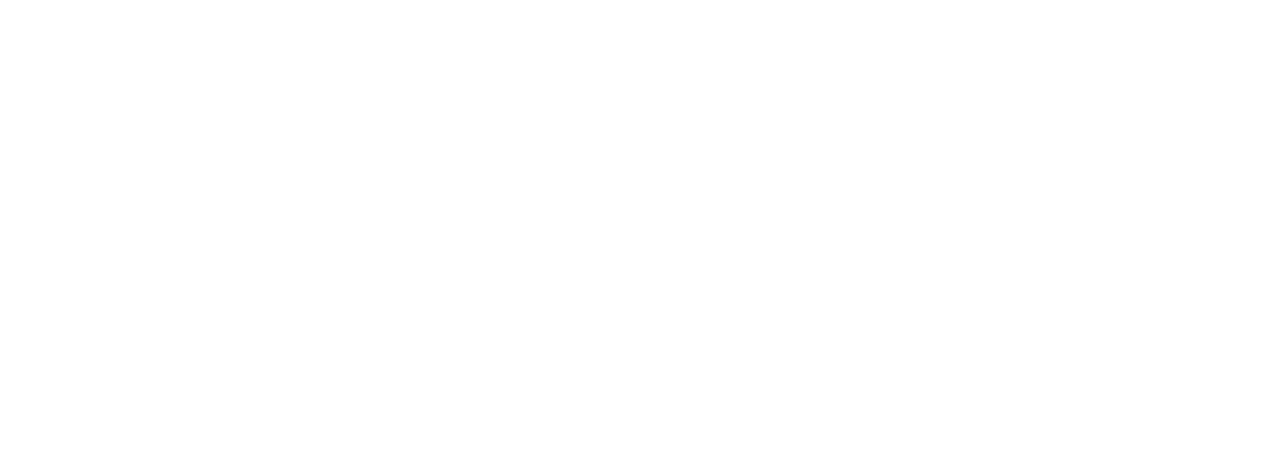
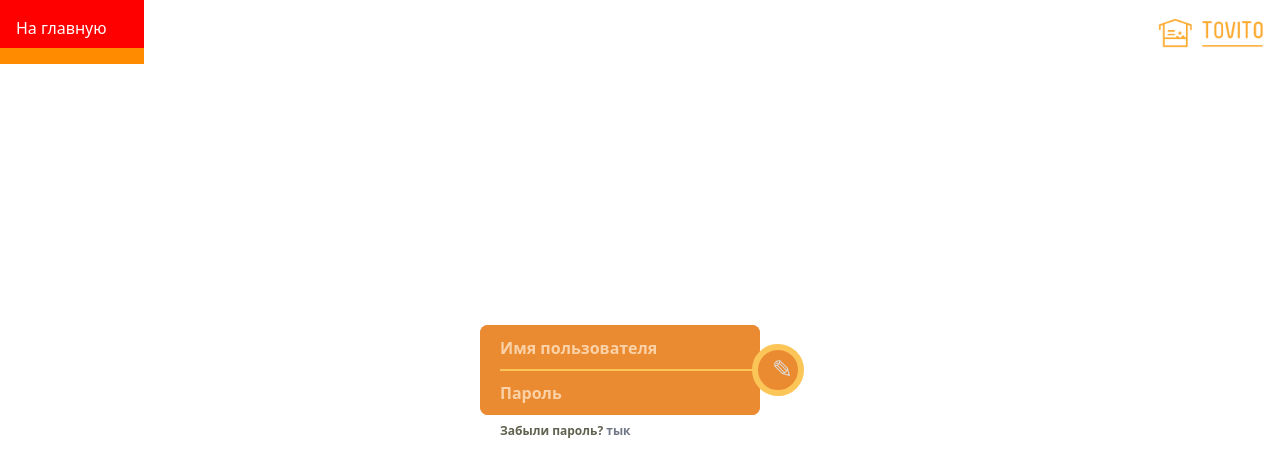
Before and after one commit to PavKiki/Tovito-marketplace, a React (Create React App) app: page /account in a window 1280 px wide. Shown: the top 474 px of the page. Built offline with nearby package versions, Linux system fonts and the light colour scheme.

Commit message:
0.0.4 (about and profile added)

```diff
--- a/src/components/About.tsx
+++ b/src/components/About.tsx
@@ -1,9 +1,14 @@
+import { ToMainNavPanel } from "./ToMainNavPanel"
+
 export function About() {
     return(
-        <div className="aboutPage">
-            <h1>About</h1>
-            <p>Contact number: +7 (937) 372 81-91</p>
-            <p>Email: abdulkin2002@gmail.com</p>
+        <div className="about-page">
+            <ToMainNavPanel/>
+            <div className="about-info-container text-center pt-6">
+                <h1 className="text-5xl">About</h1>
+                <p className="text-3xl pt-4">Contact number: +7 (937) 372 81-91</p>
+                <p className="text-3xl">Email: abdulkin2002@gmail.com</p>
+            </div>
         </div>
     )
 }
--- a/src/components/Account.tsx
+++ b/src/components/Account.tsx
@@ -1,10 +1,18 @@
-import { singleAccount } from "../models"
+import { ToMainNavPanel } from "./ToMainNavPanel"
 
 export function Account() {
     return (
         <div className='profile-page'>
+            <ToMainNavPanel></ToMainNavPanel>
             <div className='entrance-window'>
-
+                <div id="wrapper">
+                    <form id="signin" method="" action="">
+                        <input type="text" id="user" name="user" placeholder="Имя пользователя" />
+                        <input type="password" id="pass" name="pass" placeholder="Пароль" />
+                        <button type="submit">&#9998;</button>
+                        <p>Забыли пароль?<a href="#"> тык</a></p>
+                    </form>
+                </div>
             </div>
         </div>
     )
--- a/src/components/Category.tsx
+++ b/src/components/Category.tsx
@@ -3,6 +3,7 @@
 import React from "react";
 import axios from "axios";
 import { useParams } from "react-router-dom";
+import { ToMainNavPanel } from "./ToMainNavPanel";
 
 
 export function Category() {
@@ -23,6 +24,7 @@
 
     return (
     <div className="category">
+        <ToMainNavPanel/>
         <div className="mx-auto max-w-2xl pt-5 -z-50">
             {loading && <p className="text-center">Loading...</p>}
             {axProducts?.map(singleProduct => <Product key={singleProduct.id} product={singleProduct}/>)}
--- /dev/null
+++ b/src/components/ToMainNavPanel.tsx
@@ -0,0 +1,15 @@
+import { Link } from 'react-router-dom';
+import horizontal_img from "../data/images/horizontal_logo.png";
+
+export function ToMainNavPanel() {
+    return (
+      <nav className='sticky top-0 w-full'>
+        <ul className="navigation-panel table-row w-max">
+          <li className="navigation-panel-item text-white table-cell w-36 h-12"><Link className="h-full" to={'/'}>На главную</Link></li>
+          <li className="navigation-panel-item-space table-cell w-full" onClick={() => window.scroll(0,0)}>
+            <img className="logo-navpanel" src={horizontal_img}></img>
+          </li>
+        </ul>
+      </nav>
+    )
+}
--- a/src/index.css
+++ b/src/index.css
@@ -83,3 +83,119 @@
   padding-top: 5%;
   padding-bottom: 10%; */
 }
+
+.about-page {
+  margin-left: auto;
+  margin-right: auto;
+  min-width: 100vh;
+  min-height: 100vh;
+  background-color: beige;
+}
+
+.logo-navpanel {
+  max-height: 30px;
+  float: right;
+}
+
+.navigation-panel-item-space:hover > .logo-navpanel {
+  transition-duration: 0.5s;
+  filter: brightness(0.4);
+}
+
+#wrapper{
+	position: absolute;
+	width: 320px;
+	left: 50%;
+	margin-left: -160px;
+	top: 50%;
+	margin-top: -75px;
+}
+
+/* === Sign in Form === */
+#signin {
+	height: 90px;
+	width: 300px;
+	border-radius: 8px;
+	position: relative;
+}
+#signin::before {
+	display: block;
+	position: relative;
+	height: 2px;
+  color:rgb(251, 197, 88);
+	background: rgb(251, 197, 88);
+	content: '';
+	top: 44px;
+	margin-left: 20px;
+	z-index: 1;
+}
+#signin input:first-of-type{
+	border-top-right-radius: 8px;
+	border-top-left-radius: 8px;
+}
+#signin input:last-of-type{
+	border-bottom-right-radius: 8px;
+	border-bottom-left-radius: 8px;
+}
+#signin  input[type="text"], #signin  input[type="password"], #signin button[type="submit"]{
+	background: rgb(240, 149, 69);
+	box-shadow: inset -100px -100px 0 rgb(234, 139, 50); /*Prevent yellow autofill color*/
+	color: rgb(220, 220, 220);
+}
+#signin  input[type="text"], #signin  input[type="password"]{
+	position: relative;
+	display: block;
+	width: 280px;
+	height: 45px;
+	border: 0;
+	outline: 0;
+	top: -2px;
+	padding: 0 0 0 20px;
+	font-weight: 700;
+}
+
+#signin input::placeholder {
+  color: rgb(251, 210, 167);
+}
+
+#signin  input[type="text"]:focus, #signin  input[type="password"]:focus{
+	color: rgb(255, 255, 255);
+}
+#signin button[type="submit"]{
+	display: block;
+	position: absolute;
+	width: 52px;
+	height: 52px;
+	color: rgb(220, 220, 220);
+	border-radius: 50px;
+	outline: 0;
+	z-index: 2;
+	top: 19px;
+	right: -24px;
+	border: 6px solid rgb(251, 197, 88);
+	font-size: 25px;
+	text-indent: 0px;
+	padding-left: 9px;
+	padding-bottom: 3px;
+	text-align: center;
+}
+#signin button[type="submit"]:hover{
+	color: rgb(0, 0, 0);
+	text-shadow: 0 0 10px rgb(0, 0, 0);
+	cursor: pointer;
+}
+#signin p {
+	color: rgb(97, 97, 79);
+	padding: 0 20px;
+	font-weight: 700;
+	font-size: 12px;
+	margin: 5px 0 0 0;
+}
+#signin p > a{
+	color: rgb(111, 119, 135);
+	text-decoration: none;
+}
+#signin p > a:hover{
+	border-bottom: 1px solid;
+}
+/* === End of sign in Form === */
```
Also changed, not shown: src/data/images/horizontal_logo.png (added).
